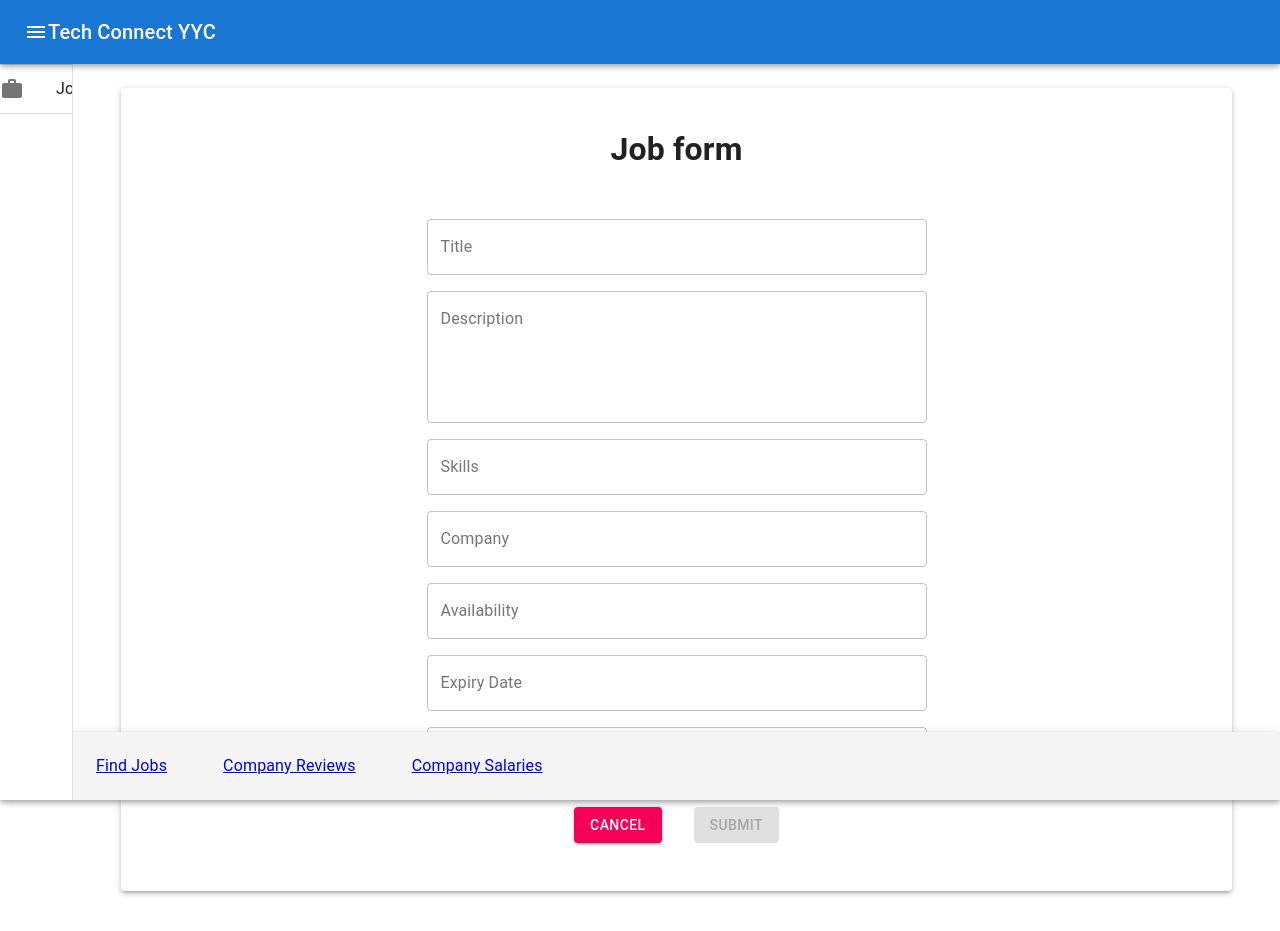
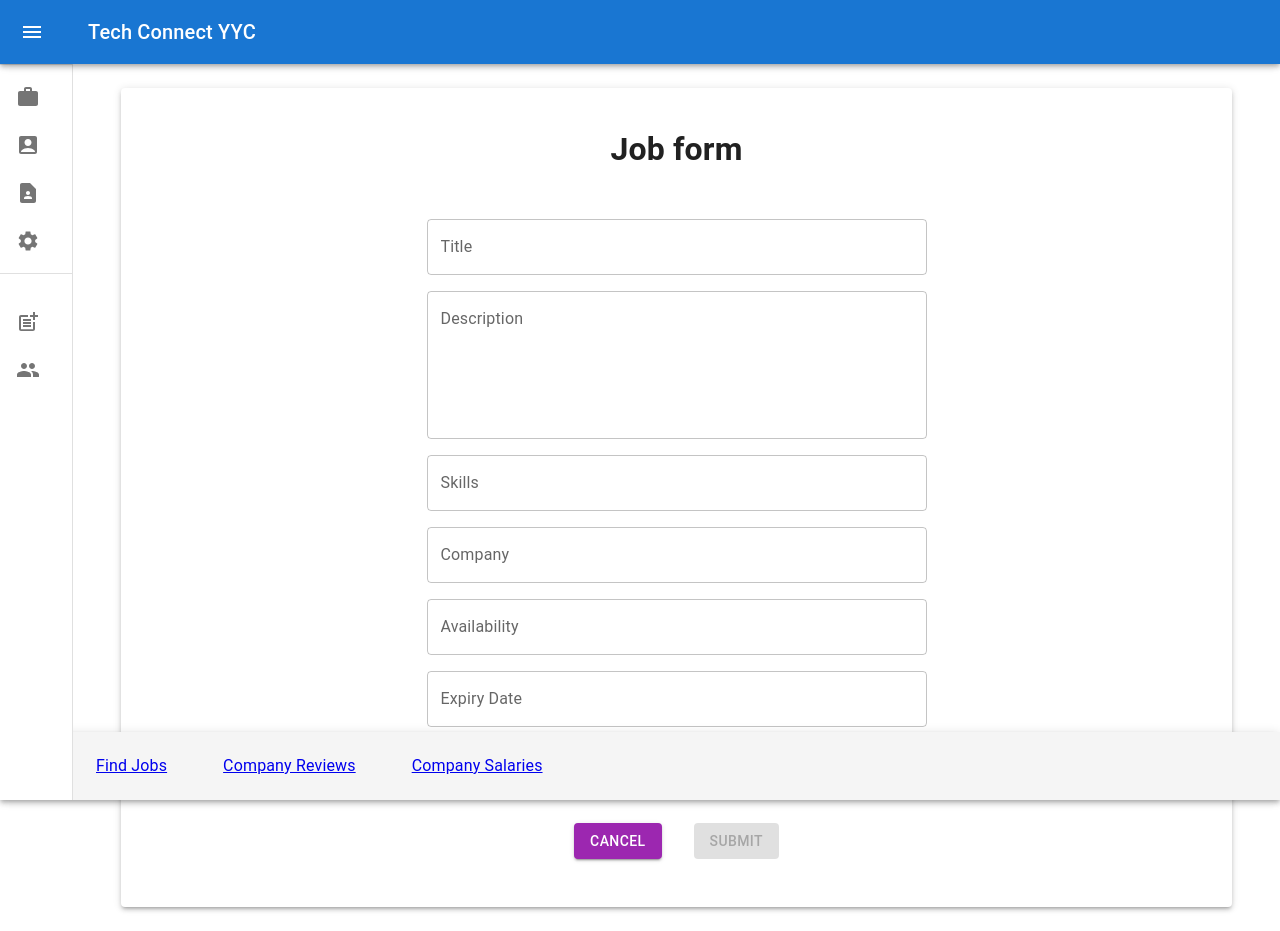
Before and after one commit to kwj280/cohort7_project2, a React (Create React App) app: page /post_jobs in a window 1280 px wide. Built offline with nearby package versions, Linux system fonts and the light colour scheme.

Commit message:
change mui component version

```diff
--- a/src/App.js
+++ b/src/App.js
@@ -1,12 +1,18 @@
 import React from 'react'
 // import logo from './logo.svg';
+import { createTheme, ThemeProvider } from '@mui/material/styles';
+
 import './App.css'
 import MainLayout from './pages/MainLayout'
+
+const theme = createTheme();
 
 function App() {
   return (
     <>
-      <MainLayout />
+      <ThemeProvider theme={theme}>
+        <MainLayout />
+      </ThemeProvider>
     </>
   )
 }
--- a/src/components/JobForm.js
+++ b/src/components/JobForm.js
@@ -1,6 +1,6 @@
 import { makeStyles} from '@material-ui/core';
-import TextField from '@material-ui/core/TextField';
-import Button from '@material-ui/core/Button';
+import TextField from '@mui/material/TextField';
+import Button from '@mui/material/Button';
 import axios from 'axios'
 import {useState} from 'react'
 //import {useForm, Controller} from "react-hook-form"
```
